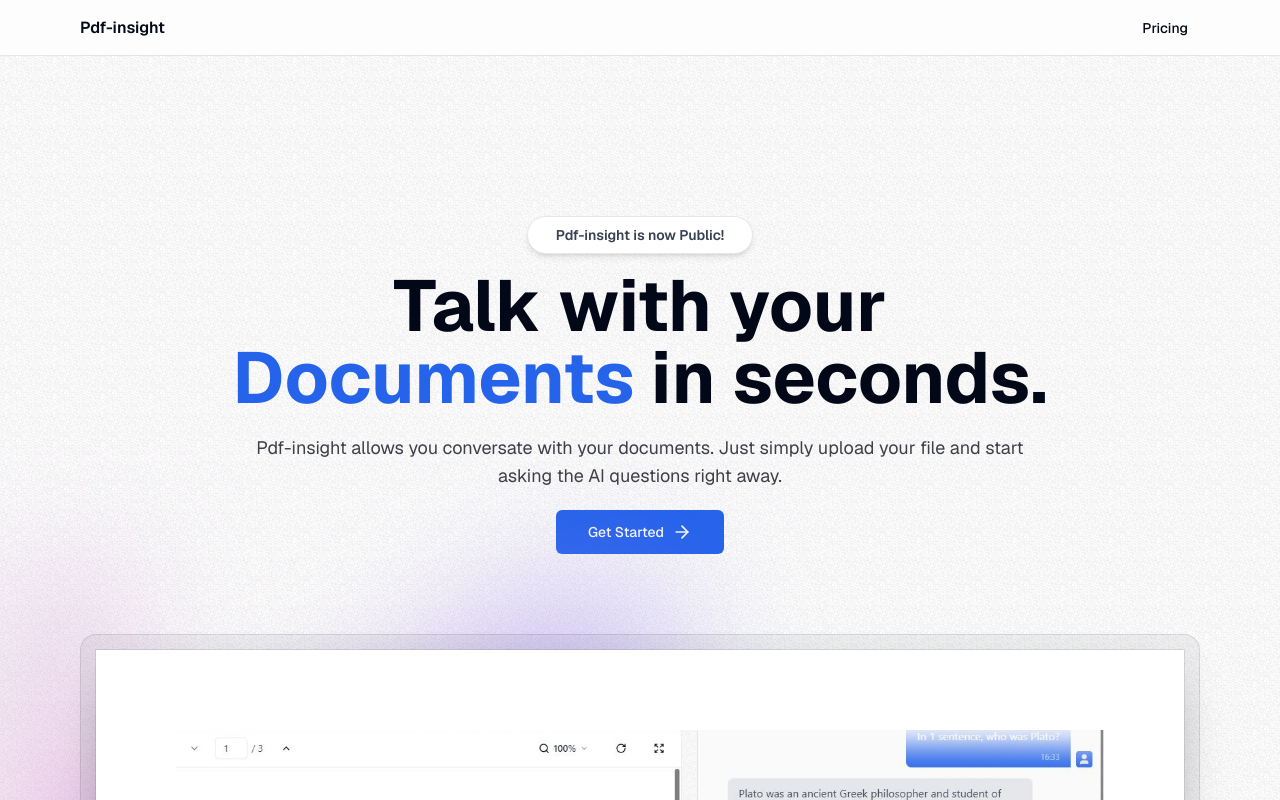
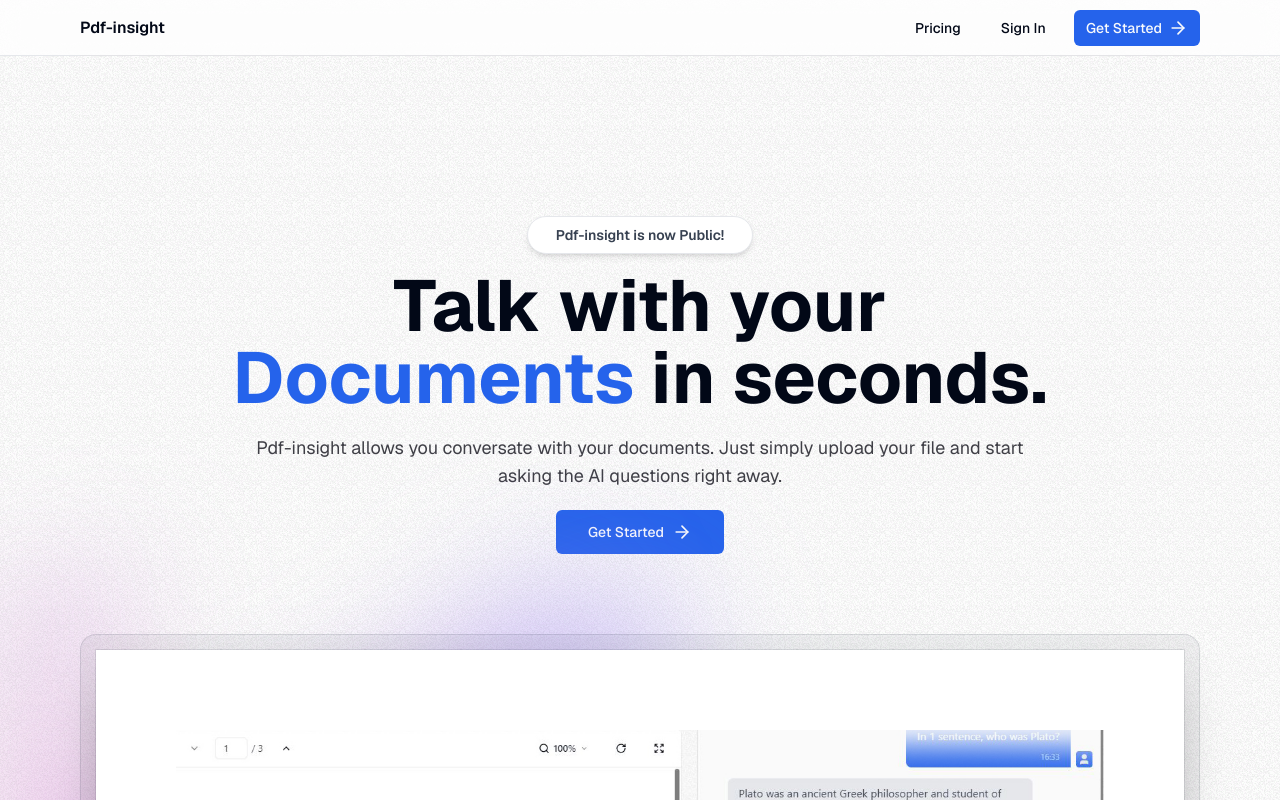
Before and after one commit to Faizan711/pdf-insight, a Next.js app: page / in a window 1280 px wide. Shown: the top 800 px of the page. Built offline with nearby package versions, Linux system fonts and the light colour scheme.

Commit message:
sign in and register button added

```diff
--- a/src/components/Navbar.tsx
+++ b/src/components/Navbar.tsx
@@ -1,6 +1,8 @@
 import Link from "next/link";
 import MaxWidthWrapper from "./MaxWidthWrapper";
 import { buttonVariants } from "./ui/button";
+import { LoginLink, RegisterLink } from '@kinde-oss/kinde-auth-nextjs/server';
+import { ArrowRight } from "lucide-react";
 
 const Navbar = () => {
     return (
@@ -20,6 +22,18 @@
                                 variant:"ghost",
                                 size: 'sm',
                             })}>Pricing</Link>
+                            <LoginLink className={buttonVariants({
+                                variant:"ghost",
+                                size: 'sm',
+                            })}>
+                                Sign In
+                            </LoginLink>
+                            <RegisterLink className={buttonVariants({
+
+                                size: 'sm',
+                            })}>
+                                Get Started <ArrowRight className="ml-1.5 h-5 w-5"/>
+                            </RegisterLink>
                         </>
                     </div>
                 </div>
```
